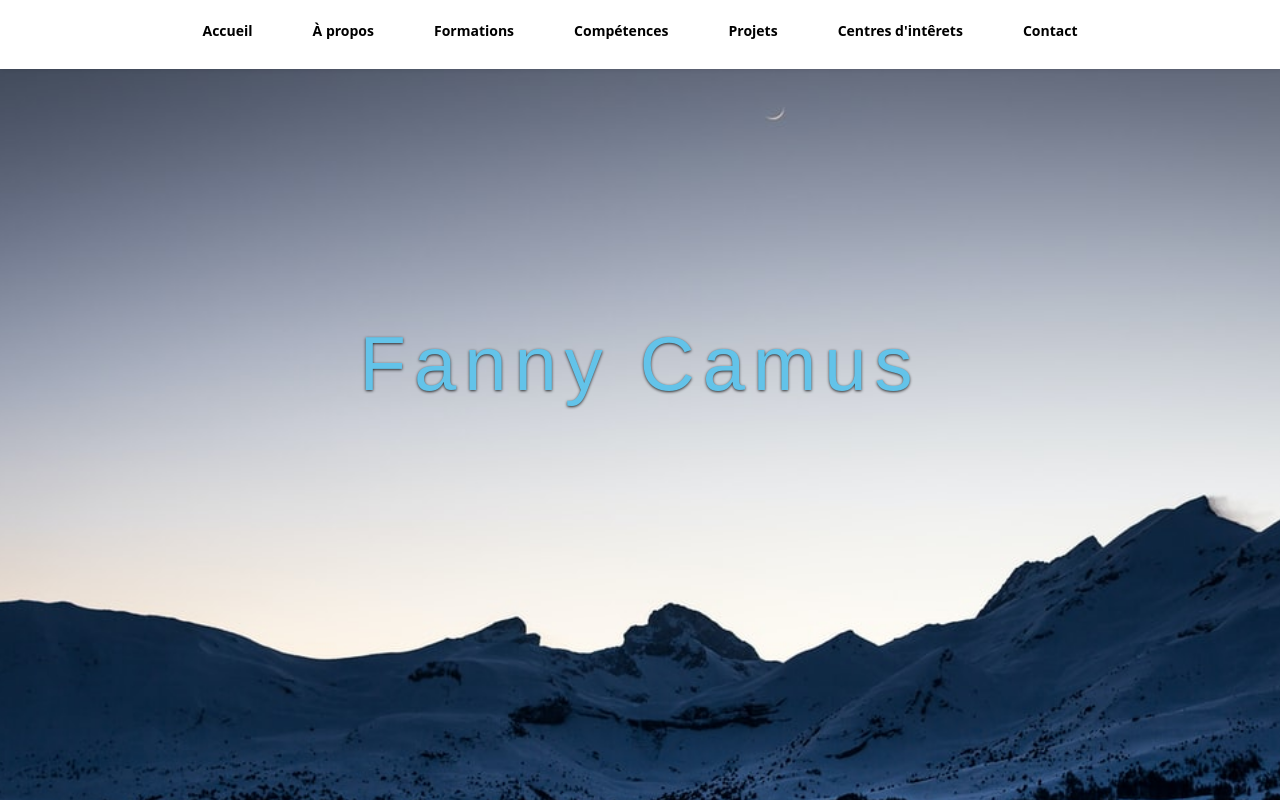
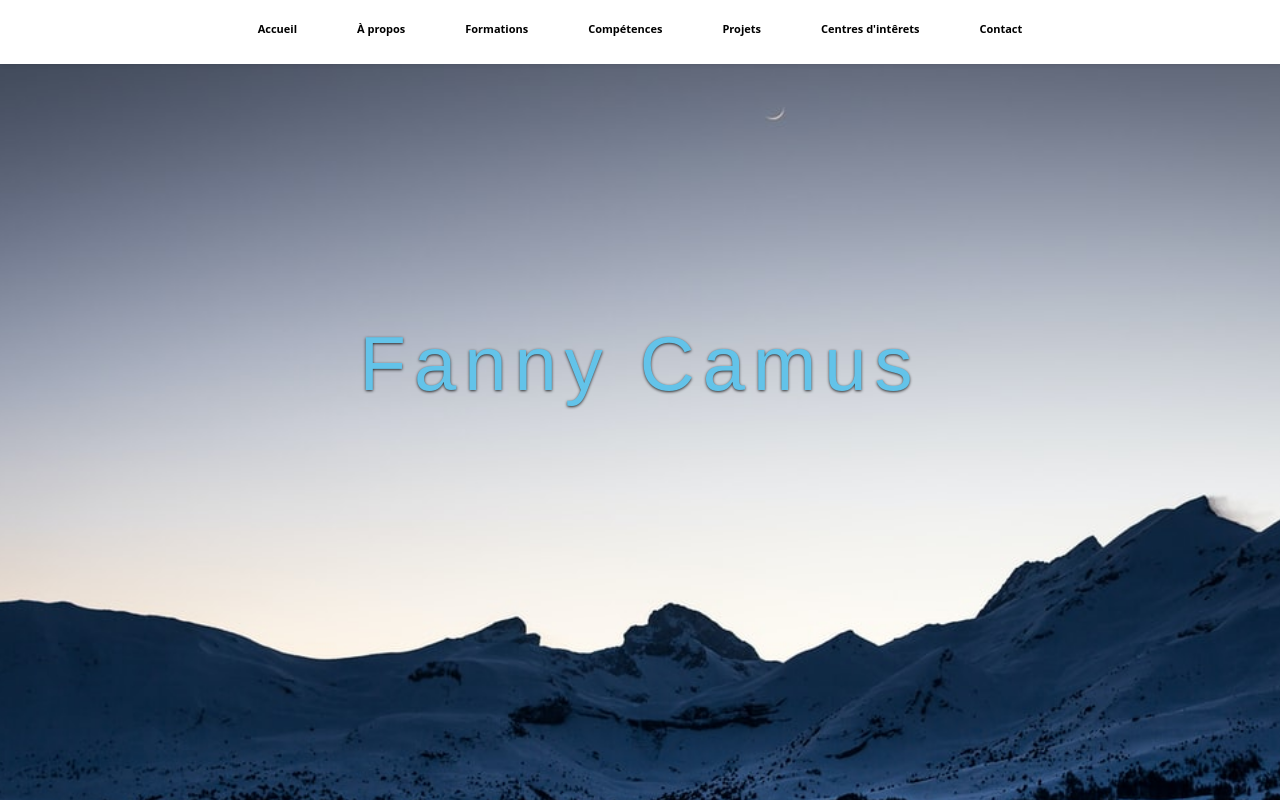
Before and after one commit to fan6559/my, a React (Create React App) app: page / in a window 1280 px wide. Shown: the top 800 px of the page. Built offline with nearby package versions, Linux system fonts and the light colour scheme.

Commit message:
màj effect

```diff
--- a/src/Components/Navbar2/Navbar.css
+++ b/src/Components/Navbar2/Navbar.css
@@ -1,6 +1,6 @@
 a {
     color: #000;
-    font-size: 14px;
+    font-size: 11px;
     font-weight: bold;
   }
 
```
